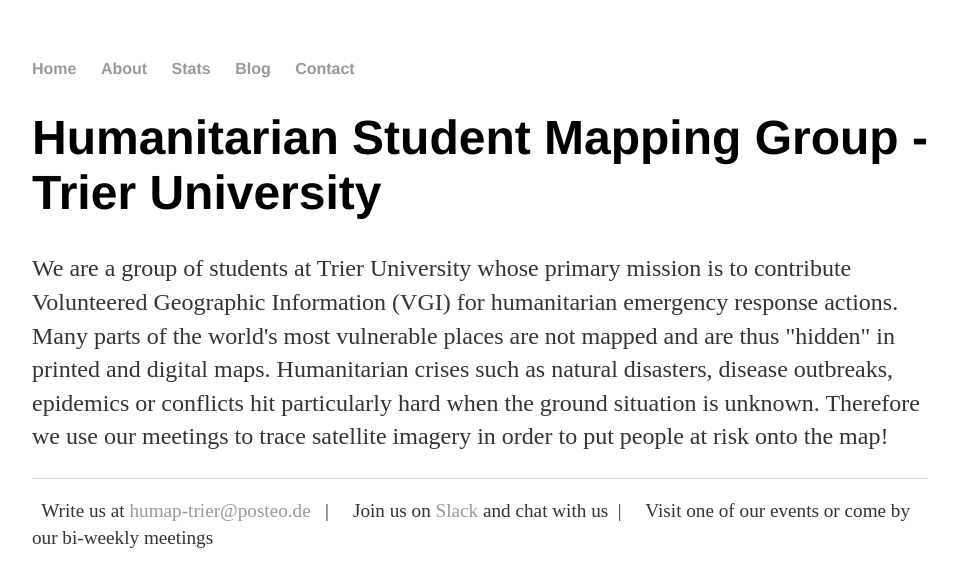
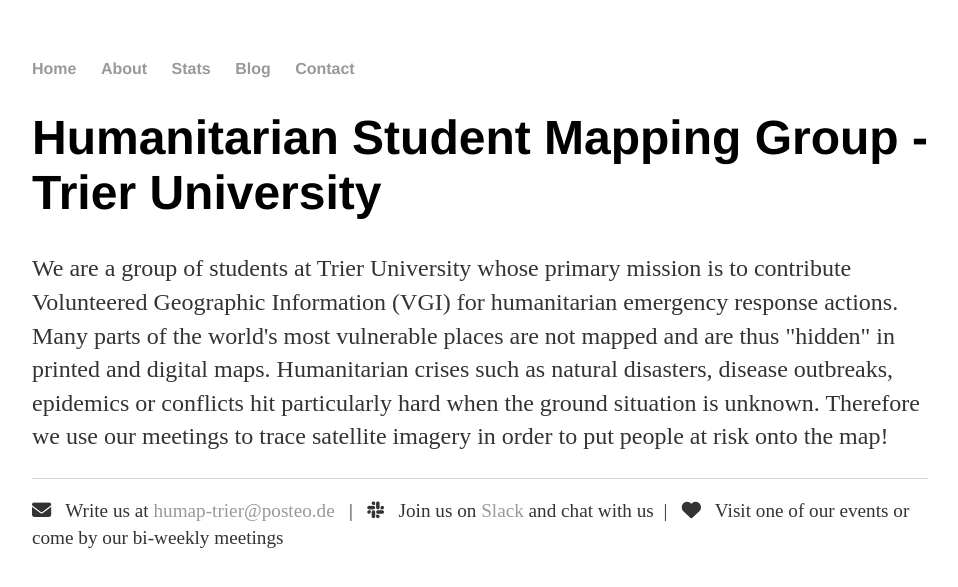
Before and after one commit to humap-trier/humap-trier.github.io, a Jekyll site: the page built from index.html, in a window 1280 px wide. Shown: the top 587 px of the page, without its empty margins (160-1118 px from the left). Built offline with Jekyll 4.4.1, drawn with Linux system fonts in a browser that asks for light colours; nearby versions of some CDN libraries.

Commit message:
Update default.html
added awesomefont

```diff
--- a/_layouts/default.html
+++ b/_layouts/default.html
@@ -4,6 +4,8 @@
 			<title>{{ page.title }}</title>
 			<!-- link to main stylesheet -->
 			<link rel="stylesheet" type="text/css" href="/css/main.css">
+			<script src="https://kit.fontawesome.com/82e78aae04.js"></script>
+
 		</head>
 		<body>
 			<nav>
```
